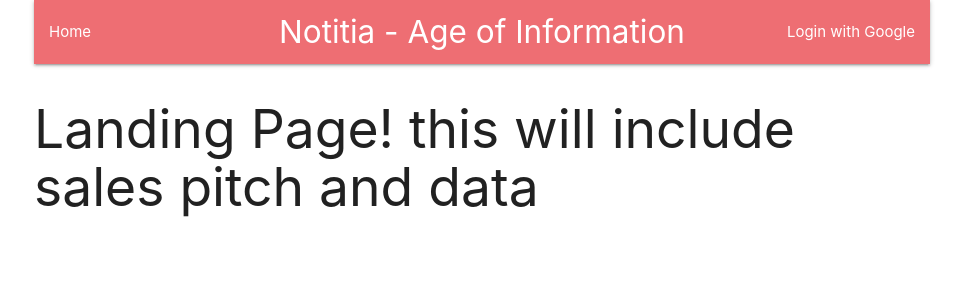
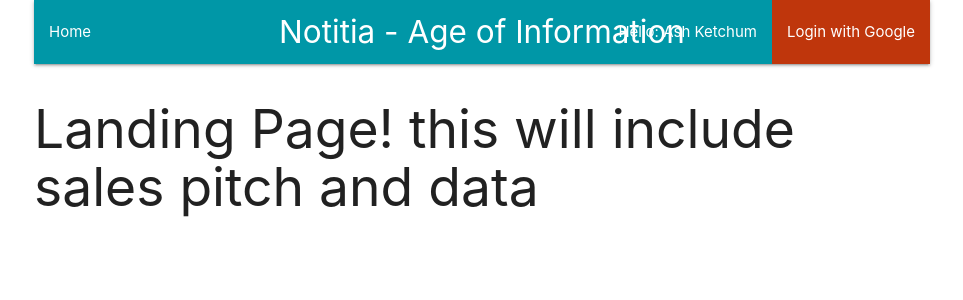
Before and after one commit to EntOfMD/notitia, a React (Create React App) app in the folder client/: page / in a window 1280 px wide. Shown: the top 300 px of the page, without its empty margins (158-1121 px from the left). Built offline with nearby package versions, Linux system fonts and the light colour scheme.

Commit message:
few tests, changes, and imports

```diff
--- a/client/package.json
+++ b/client/package.json
@@ -6,7 +6,7 @@
 		"/auth/google": {
 			"target": "http://localhost:5000"
 		},
-		"/api/current_user": {
+		"/api/*": {
 			"target": "http://localhost:5000"
 		}
 	},
--- /dev/null
+++ b/client/src/actions/index.js
@@ -0,0 +1,6 @@
+import axios from 'axios';
+import { FETCH_USER } from './types';
+
+const fetchUser = () => {
+	axios.get('/api/current_user');
+};
--- /dev/null
+++ b/client/src/actions/types.js
@@ -0,0 +1 @@
+export const FETCH_USER = 'fetch_user';
--- a/client/src/components/Header.js
+++ b/client/src/components/Header.js
@@ -4,16 +4,21 @@ class Header extends Component {
 	render() {
 		return (
 			<nav>
-				<div className="nav-wrapper">
+				<div className="nav-wrapper cyan darken-2">
 					<a className="center brand-logo">Notitia - Age of Information</a>
 					<ul className="left hide-on-med-and-down">
 						<li>
 							<a href="/">Home</a>
 						</li>
 					</ul>
-					<ul className="right hide-on-med-and-down">
+					<ul className="right hide-on-med-and-down ">
 						<li>
-							<a href="/auth/google">Login with Google</a>
+							<a href="">Hello: Ash Ketchum</a>
+						</li>
+						<li>
+							<a className="deep-orange darken-4" href="/auth/google">
+								Login with Google
+							</a>
 						</li>
 					</ul>
 				</div>
--- a/client/src/index.js
+++ b/client/src/index.js
@@ -3,11 +3,12 @@ import React from 'react';
 import ReactDOM from 'react-dom';
 import { Provider } from 'react-redux';
 import { createStore, applyMiddleware } from 'redux';
+import reduxThunk from 'redux-thunk';
 
 import App from './components/App';
 import reducers from './reducers';
 
-const store = createStore(reducers, {}, applyMiddleware());
+const store = createStore(reducers, {}, applyMiddleware(reduxThunk));
 
 ReactDOM.render(
 	<Provider store={store}>
```
Also changed, not shown: 2 other files (tests, documents, lock files or other folders).
